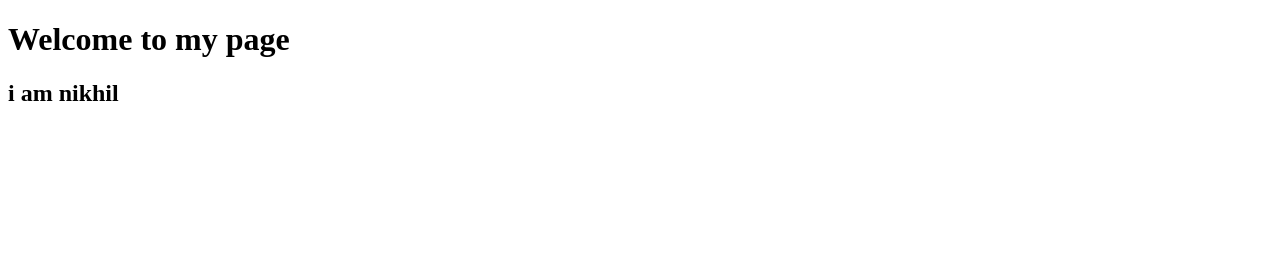
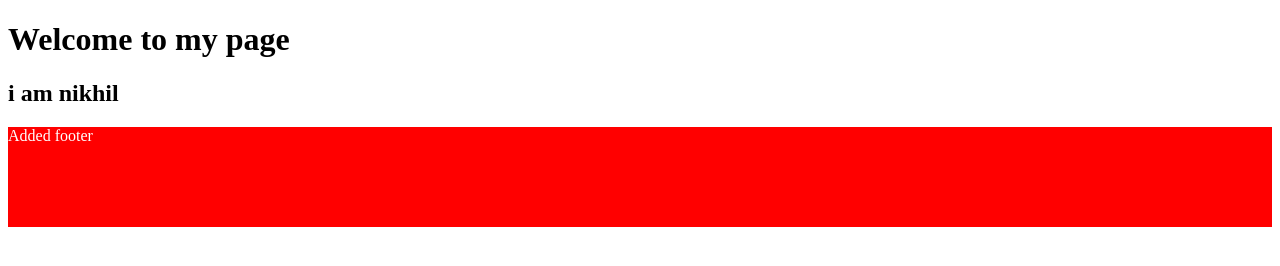
Before and after one commit to vnikhil955/my-portfolio, a plain HTML site: page index.html in a window 1280 px wide. Drawn offline with Linux system fonts and the light colour scheme.

Commit message:
added footer

```diff
--- a/index.html
+++ b/index.html
@@ -9,5 +9,8 @@
 <body>
     <h1>Welcome to my page</h1>
     <h2>i am nikhil</h2>
+    <footer style="height: 100px; background: red; color: white;">
+        Added footer
+    </footer>
 </body>
 </html>
```
